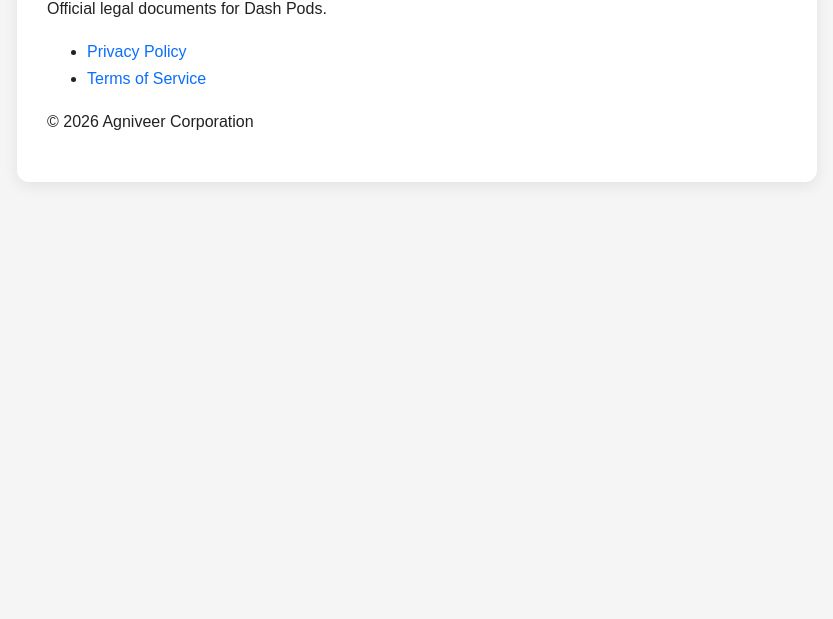
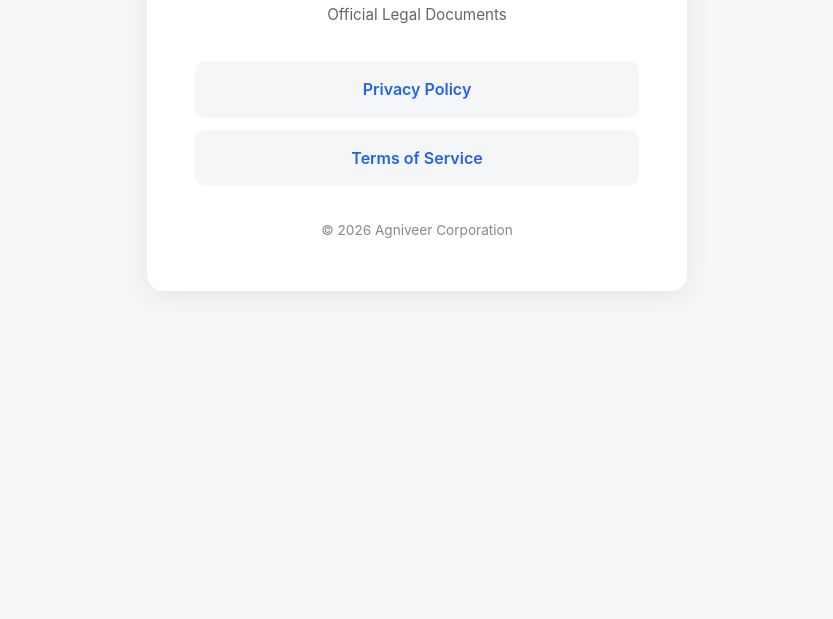
Before and after one commit to sahilsulakh/dashpods-legal, a plain HTML site: page index.html in a window 1280 px wide. Shown: the part 181-800 px from the top of the page, without its empty margins (223-1056 px from the left). Drawn offline with Linux system fonts and the light colour scheme.

Commit message:
Update index.html

```diff
--- a/index.html
+++ b/index.html
@@ -1,47 +1,36 @@
 <!DOCTYPE html>
 <html lang="en">
 <head>
-    <meta charset="UTF-8">
-    <meta name="viewport" content="width=device-width, initial-scale=1.0">
-    <title>Dash Pods Legal</title>
-    <style>
-        body{
-            font-family:Arial,sans-serif;
-            max-width:800px;
-            margin:50px auto;
-            padding:20px;
-            line-height:1.7;
-            background:#f5f5f5;
-            color:#222;
-        }
-        .card{
-            background:white;
-            padding:30px;
-            border-radius:12px;
-            box-shadow:0 4px 15px rgba(0,0,0,.08);
-        }
-        a{
-            color:#0b6efd;
-            text-decoration:none;
-        }
-        h1{
-            margin-top:0;
-        }
-    </style>
+<meta charset="UTF-8">
+<meta name="viewport" content="width=device-width, initial-scale=1.0">
+<title>Dash Pods - Legal</title>
+<style>
+*{margin:0;padding:0;box-sizing:border-box}
+body{font-family:-apple-system,BlinkMacSystemFont,'Segoe UI',Roboto,Oxygen,sans-serif;background:#f4f6f8;color:#1a1a2e;line-height:1.8;padding:20px}
+.container{max-width:540px;margin:60px auto;text-align:center}
+.card{background:#fff;padding:48px;border-radius:16px;box-shadow:0 4px 24px rgba(0,0,0,.07)}
+h1{font-size:1.75rem;margin-bottom:4px;color:#1a1a2e}
+.sub{color:#666;margin-bottom:32px;font-size:.95rem}
+.links{list-style:none;padding:0;margin:0 0 32px}
+.links li{margin-bottom:12px}
+.links a{display:block;padding:14px 20px;background:#f4f6f8;border-radius:10px;color:#2563eb;font-weight:600;text-decoration:none;transition:background .2s}
+.links a:hover{background:#e8edf5}
+footer{color:#888;font-size:.85rem;margin-top:8px}
+</style>
 </head>
 <body>
+<div class="container">
 <div class="card">
 <h1>Dash Pods</h1>
+<p class="sub">Official Legal Documents</p>
 
-<p>Official legal documents for Dash Pods.</p>
-
-<ul>
-<li><a href="privacy.html">Privacy Policy</a></li>
-<li><a href="terms.html">Terms of Service</a></li>
+<ul class="links">
+<li><a href="privacy-policy.html">Privacy Policy</a></li>
+<li><a href="terms-of-service.html">Terms of Service</a></li>
 </ul>
 
-<p>© 2026 Agniveer Corporation</p>
-
+<footer>&copy; 2026 Agniveer Corporation</footer>
+</div>
 </div>
 </body>
 </html>
```
